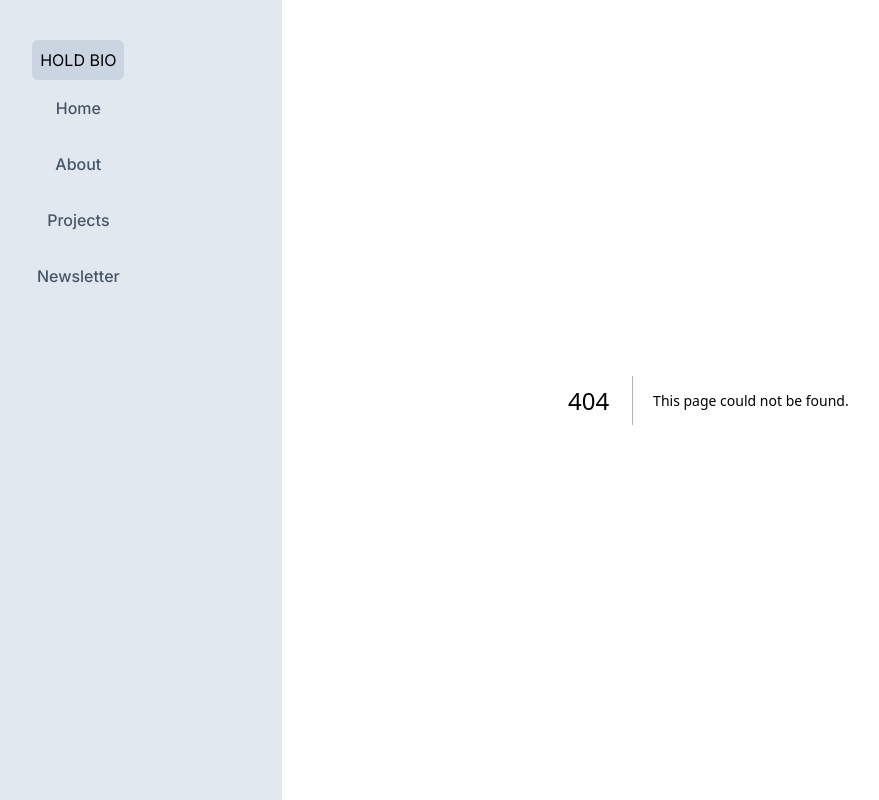
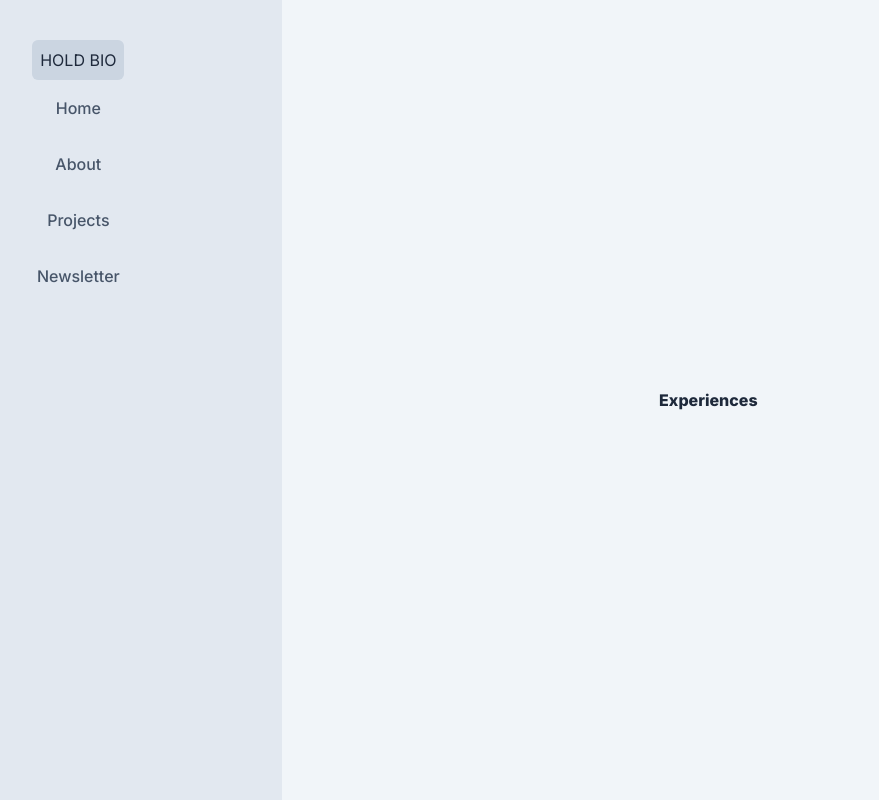
Before and after one commit to seanoliver/seanoliver-dot-dev, a Next.js app: page /experiences in a window 1280 px wide. Before the commit this address had no page. Shown: the whole page, without its empty margins (145-1024 px from the left). Built offline with nearby package versions, Linux system fonts and the light colour scheme.

Commit message:
init experiences page

```diff
--- /dev/null
+++ b/src/app/experiences/page.tsx
@@ -0,0 +1,11 @@
+import Title from "@/components/Title";
+import { EXPERIENCES } from "@/lib/globals";
+
+export default function Experiences(): JSX.Element {
+    return (
+        <div className='Experiences flex flex-col items-center justify-center w-full h-full'>
+            <Title title='Experiences' titleSize='medium' />
+
+        </div>
+    )
+}
```
Also changed, not shown: src/app/experiences/Experience.tsx (deleted).
